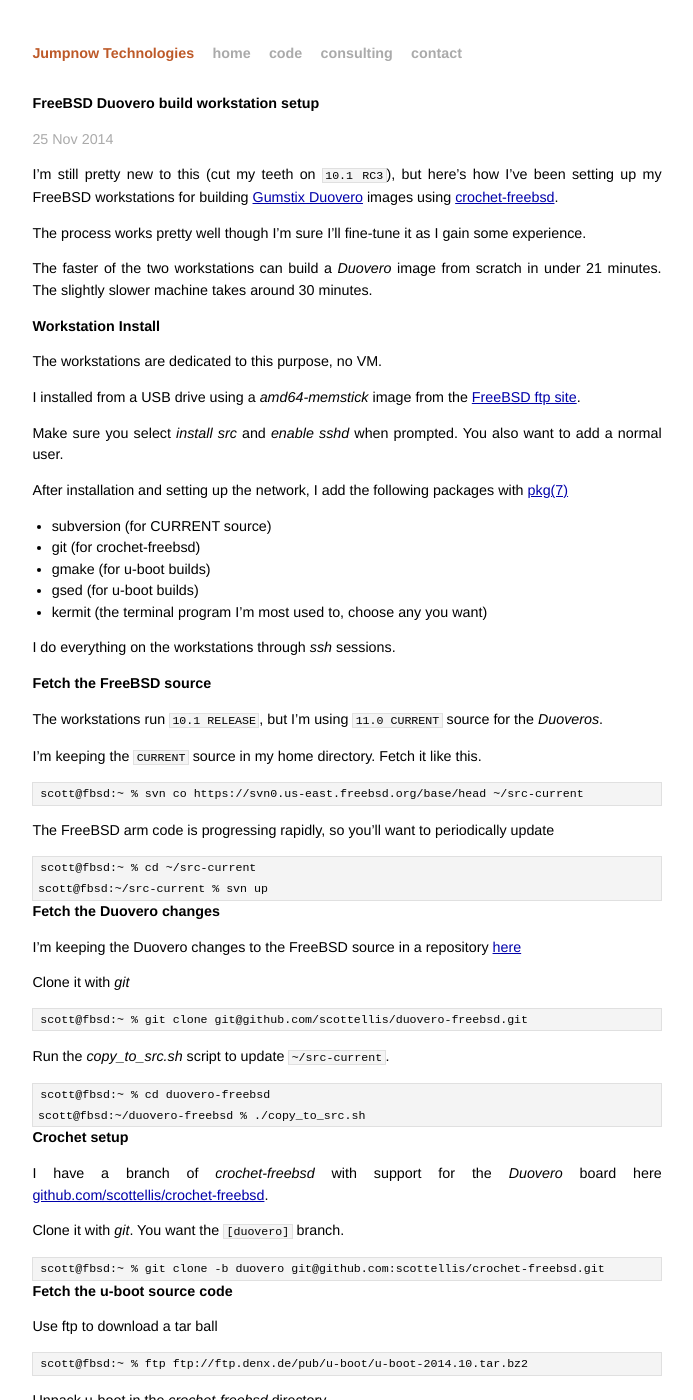
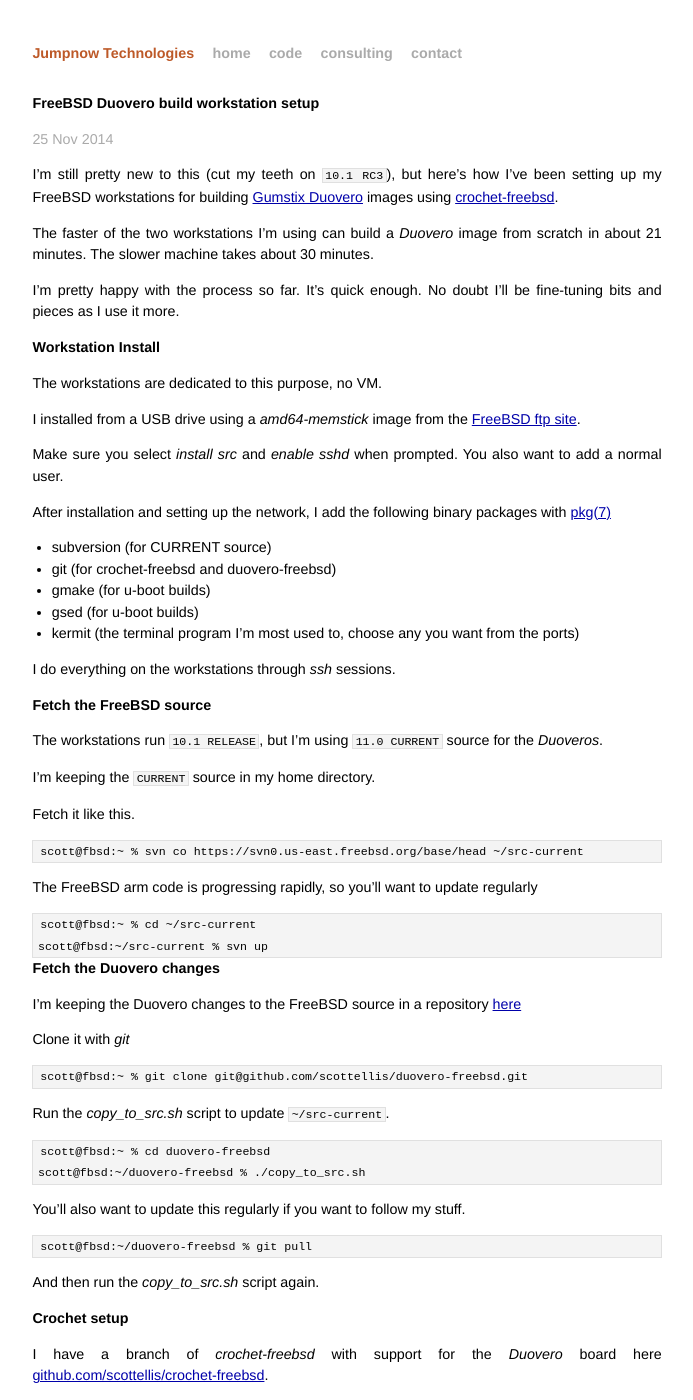
Before and after one commit to jumpnow/jumpnowtek-site, a Jekyll site: the page built from _posts/2014-11-30-FreeBSD-Duovero-build-workstation-setup.md, in a window 1280 px wide and 1400 px high. Shown: the whole window, without its empty margins (293-986 px from the left). Built offline with Jekyll 4.4.1, drawn with Linux system fonts in a browser that asks for light colours; some of the changed text lies outside the part shown.

Commit message:
Add build output link to workstation post

```diff
--- a/_posts/2014-11-30-FreeBSD-Duovero-build-workstation-setup.md
+++ b/_posts/2014-11-30-FreeBSD-Duovero-build-workstation-setup.md
@@ -9,10 +9,9 @@
 
 I'm still pretty new to this (cut my teeth on `10.1 RC3`), but here's how I've been setting up my FreeBSD workstations for building [Gumstix Duovero][duovero] images using [crochet-freebsd][crochet].
 
-The process works pretty well though I'm sure I'll fine-tune it as I gain some experience.
+The faster of the two workstations I'm using can build a *Duovero* image from scratch in about 21 minutes. The slower machine takes about 30 minutes.
 
-The faster of the two workstations can build a *Duovero* image from scratch in under 21 minutes. The slightly slower machine takes around 30 minutes.
-
+I'm pretty happy with the process so far. It's quick enough. No doubt I'll be fine-tuning bits and pieces as I use it more.
 
 ### Workstation Install
 
@@ -22,13 +21,13 @@
 
 Make sure you select *install src* and *enable sshd* when prompted. You also want to add a normal user.
 
-After installation and setting up the network, I add the following packages with [pkg(7)][pkg]
+After installation and setting up the network, I add the following binary packages with [pkg(7)][pkg]
 
 * subversion (for CURRENT source)
-* git (for crochet-freebsd)
+* git (for crochet-freebsd and duovero-freebsd)
 * gmake (for u-boot builds)
 * gsed (for u-boot builds)
-* kermit (the terminal program I'm most used to, choose any you want)
+* kermit (the terminal program I'm most used to, choose any you want from the ports)
 
 
 I do everything on the workstations through *ssh* sessions.
@@ -37,11 +36,13 @@
 
 The workstations run `10.1 RELEASE`, but I'm using `11.0 CURRENT` source for the *Duoveros*.
 
-I'm keeping the `CURRENT` source in my home directory. Fetch it like this.
+I'm keeping the `CURRENT` source in my home directory.
+
+Fetch it like this.
 
     scott@fbsd:~ % svn co https://svn0.us-east.freebsd.org/base/head ~/src-current
 
-The FreeBSD arm code is progressing rapidly, so you'll want to periodically update
+The FreeBSD arm code is progressing rapidly, so you'll want to update regularly
 
     scott@fbsd:~ % cd ~/src-current
 	scott@fbsd:~/src-current % svn up
@@ -59,6 +60,12 @@
     scott@fbsd:~ % cd duovero-freebsd
     scott@fbsd:~/duovero-freebsd % ./copy_to_src.sh
 
+You'll also want to update this regularly if you want to follow my stuff.
+
+    scott@fbsd:~/duovero-freebsd % git pull
+
+And then run the *copy\_to\_src.sh* script again.
+
 ### Crochet setup
 
 I have a branch of *crochet-freebsd* with support for the *Duovero* board here [github.com/scottellis/crochet-freebsd][crochet-scottellis].
@@ -67,6 +74,7 @@
 
     scott@fbsd:~ % git clone -b duovero git@github.com:scottellis/crochet-freebsd.git
 
+Again, update regularly.
 
 ### Fetch the u-boot source code
 
@@ -79,6 +87,9 @@
     scott@fbsd:~ % cd crochet-freebsd
     scott@fbsd:~/crochet-freebsd % tar xf ../u-boot-2014.10.tar.bz2
 
+That's a onetime process unless the u-boot patches in `crochet-freebsd/board/Duovero/files` change.
+
+If so, delete the `~/crochet-freebsd/u-boot-2014.10/` directory and untar it again.
 
 ### Building xdev tools
 
@@ -119,7 +130,7 @@
 
 ### Adjust the config-duovero.sh script
 
-Here's what my default config-duovero.sh script looks like.
+Here's what my default *config-duovero.sh* script looks like.
 
     scott@fbsd:~/dev/crochet-freebsd % cat config-duovero.sh
     board_setup Duovero
@@ -166,6 +177,8 @@
 
     root@fbsd:/usr/home/scott/crochet-freebsd # ./crochet.sh -c config-duovero.sh
 
+And example of the full build output is [here][crochet-build].
+
 When it's done, you'll have an image you can [dd(1)][dd] to an SD card under `WORKDIR`.
 
 If you used a *tmpfs*, then be sure to copy the image somewhere permanent or you'll lose it on reboot.
```
Also changed, not shown: other parts of _posts/2014-11-30-FreeBSD-Duovero-build-workstation-setup.md (+2 -1 lines).
